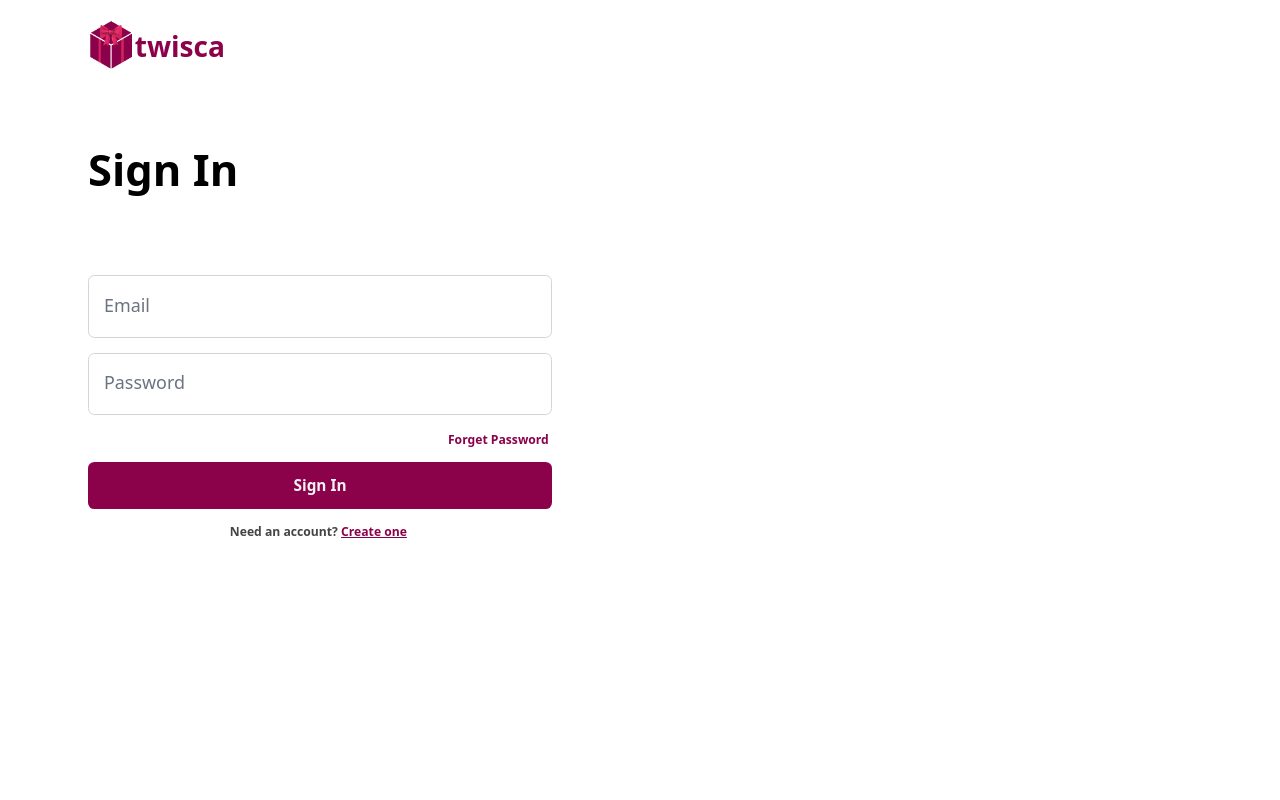
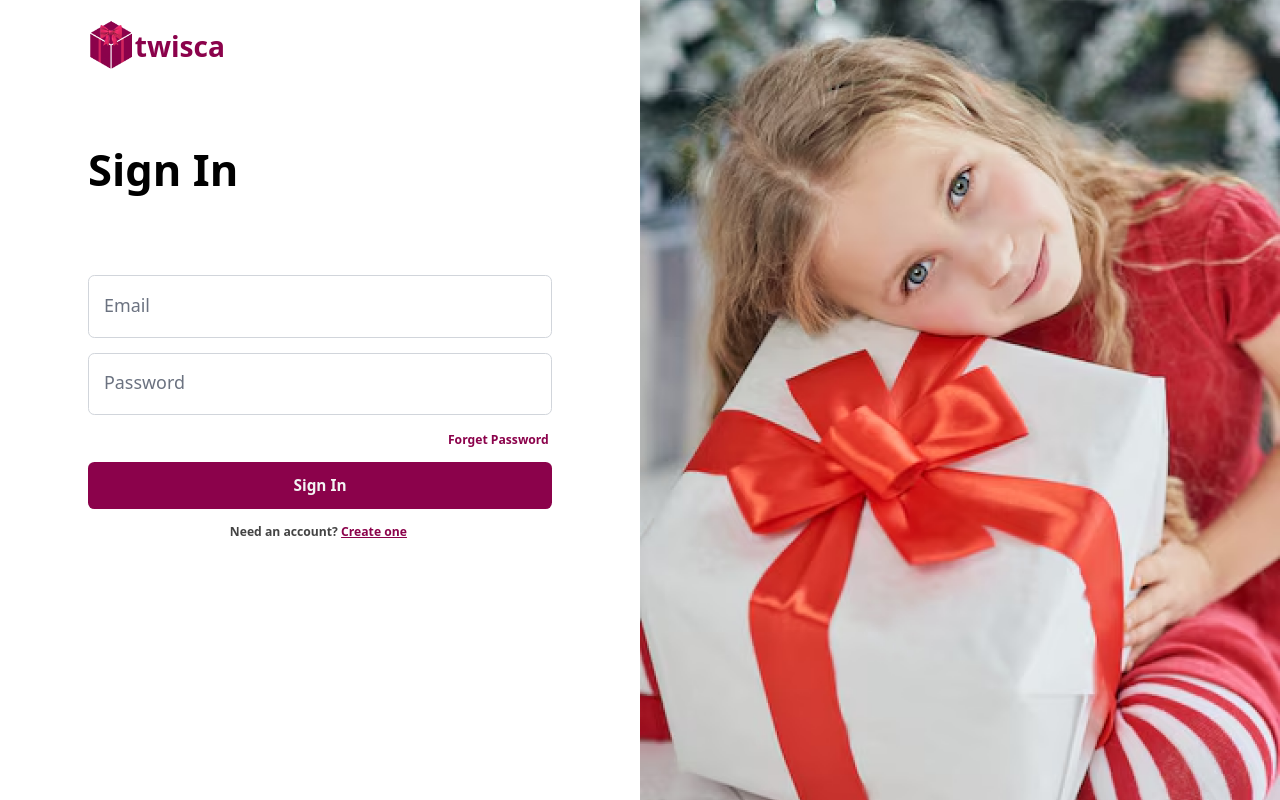
Before and after one commit to SheharyarXD/twisca, a React (Create React App) app in the folder my-app/: page /login in a window 1280 px wide. Built offline with nearby package versions, Linux system fonts and the light colour scheme.

Commit message:
In progress

```diff
--- a/my-app/src/components/loginsignup.js
+++ b/my-app/src/components/loginsignup.js
@@ -200,6 +200,16 @@ const LoginPage = () => {
           )}
         </div>
       </div>
+      {showLogin?(
+
+        <div  className="img  w-[50vw] hidden lg:flex">
+            <img className="image w-full h-full max-h-screen object-cover min-h-screen" src="../Images/signin.png" alt=""/>
+        </div>
+  ):(
+    <div  className="img  w-[50vw] hidden lg:flex">
+    <img className="image w-full h-full max-h-screen object-cover min-h-screen" src="../Images/signup.png" alt=""/>
+</div>
+  )}
     </div>
   );
 };
```
Also changed, not shown: my-app/public/Images/signin.png (added), my-app/public/Images/signup.png (added).
